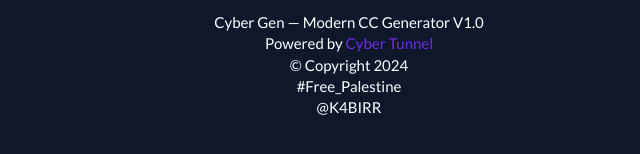
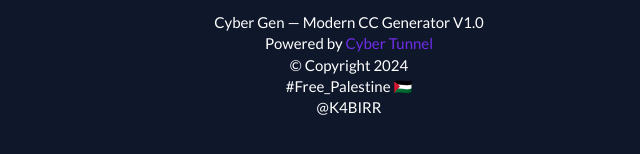
Before and after one commit to kawserkabir1/Cyber-Tunnel, a plain HTML site: page cybergen/index.html in a window 1280 px wide. Shown: the part 438-592 px from the top of the page, 291-931 px from the left. Drawn offline with Linux system fonts and the light colour scheme.

Commit message:
Update index.html

```diff
--- a/cybergen/index.html
+++ b/cybergen/index.html
@@ -979,7 +979,7 @@ max-width: 100%
 
     </div>
 
- <center> Cyber Gen &mdash; Modern CC Generator V1.0 </br> Powered by <a href="https://rbit.win/CyberTunnel"> Cyber Tunnel</a> <br> &copy; Copyright 2024 <br> #Free_Palestine<br> @K4BIRR</center>
+ <center> Cyber Gen &mdash; Modern CC Generator V1.0 </br> Powered by <a href="https://rbit.win/CyberTunnel"> Cyber Tunnel</a> <br> &copy; Copyright 2024 <br> #Free_Palestine 🇵🇸<br> @K4BIRR</center>
         </p></div></div>
 </div>
    <script language="javascript" src="./gen-backend.js"></script>
```
